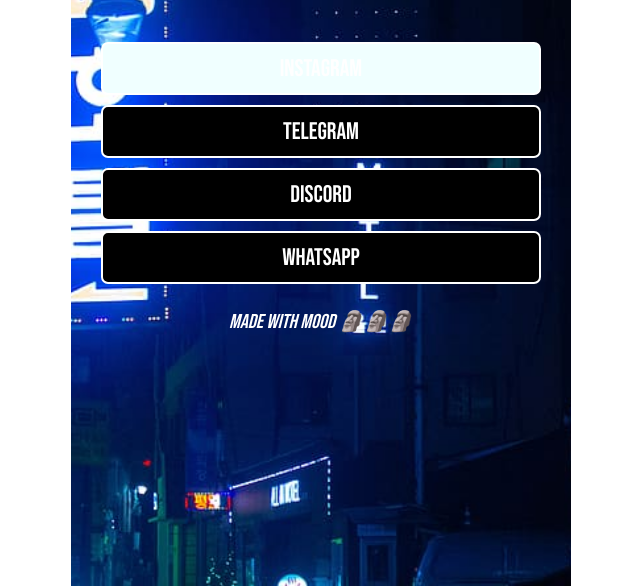
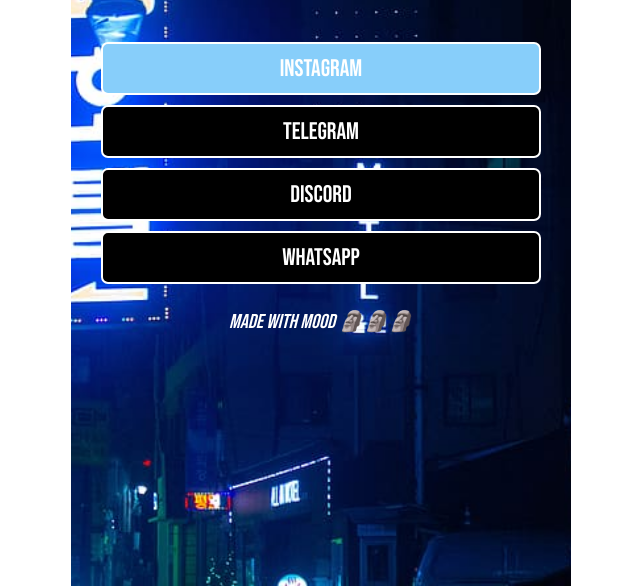
Before and after one commit to Jessssswill/Jessssswill.github.io, a plain HTML site: page index.html in a window 1280 px wide. In both pictures the pointer is over the link "INSTAGRAM". Shown: the part 214-800 px from the top of the page, without its empty margins (319-959 px from the left). Drawn offline with nearby package versions, Linux system fonts and the light colour scheme.

Commit message:
Update style.css

```diff
--- a/style.css
+++ b/style.css
@@ -64,7 +64,7 @@
 }
 
 .link> a:hover {
-  background-color: azure;
+  background-color: lightskyblue;
 }
 
 .footer {
```
